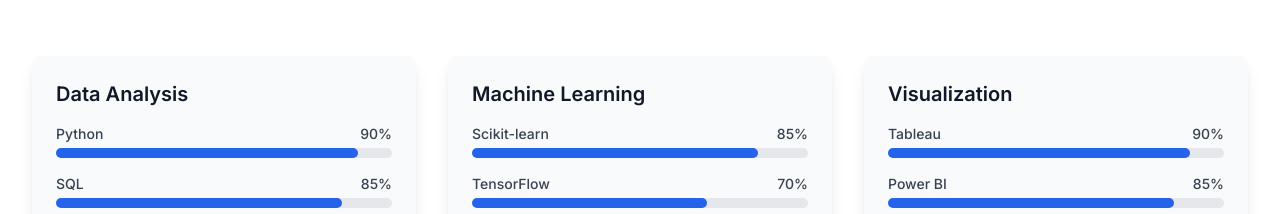
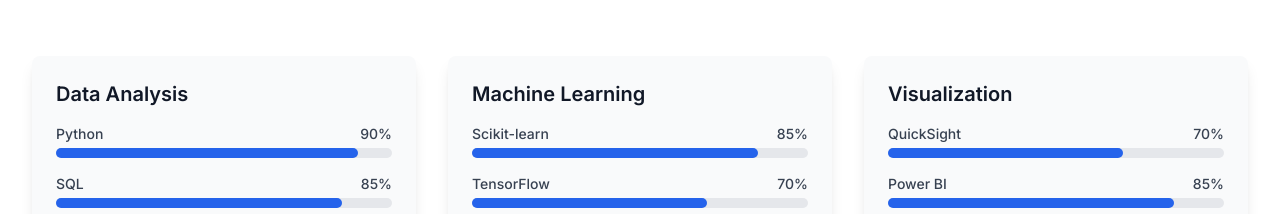
Before and after one commit to tirshiva/Analyst-Portfolio, a React (Vite) app: page / in a window 1280 px wide. Shown: the part 1000-1214 px from the top of the page. Built offline with nearby package versions, Linux system fonts and the light colour scheme; no server answers.

Commit message:
Update Skills.jsx

```diff
--- a/src/components/Skills.jsx
+++ b/src/components/Skills.jsx
@@ -22,7 +22,7 @@
   {
     category: "Visualization",
     items: [
-      { name: "Tableau", level: 90 },
+      { name: "QuickSight", level: 70 },
       { name: "Power BI", level: 85 },
       { name: "Matplotlib", level: 80 },
       { name: "Seaborn", level: 85 }
```
